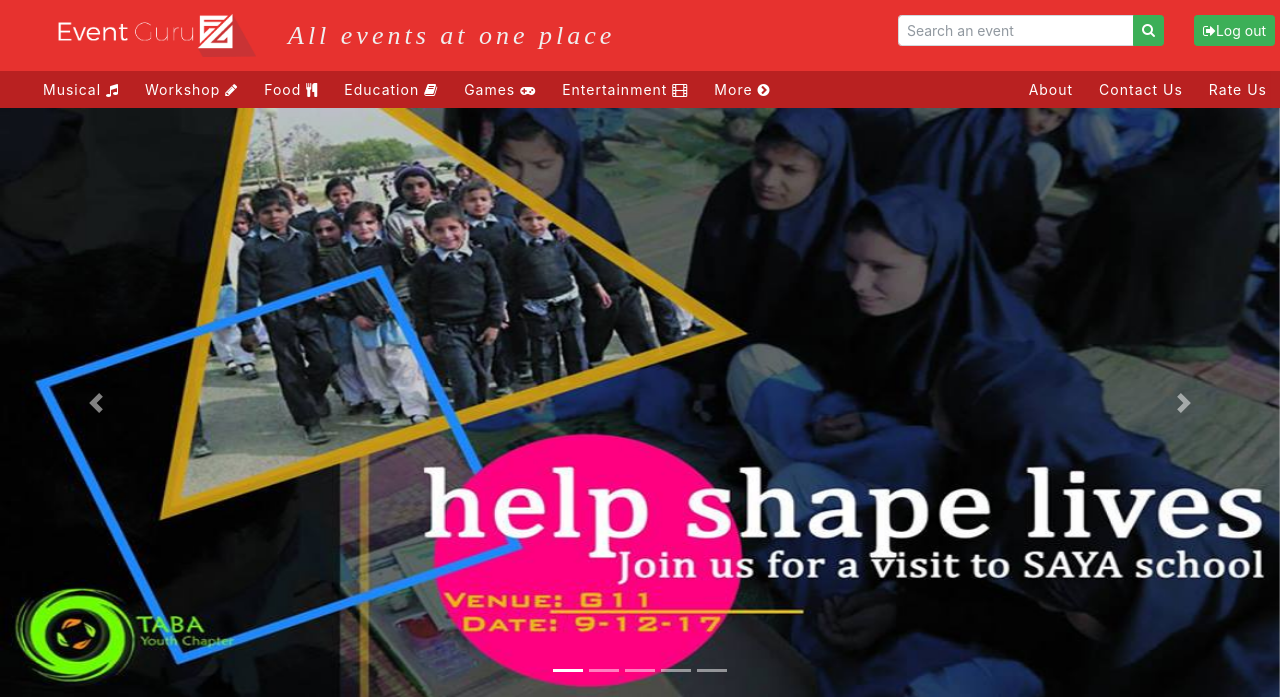
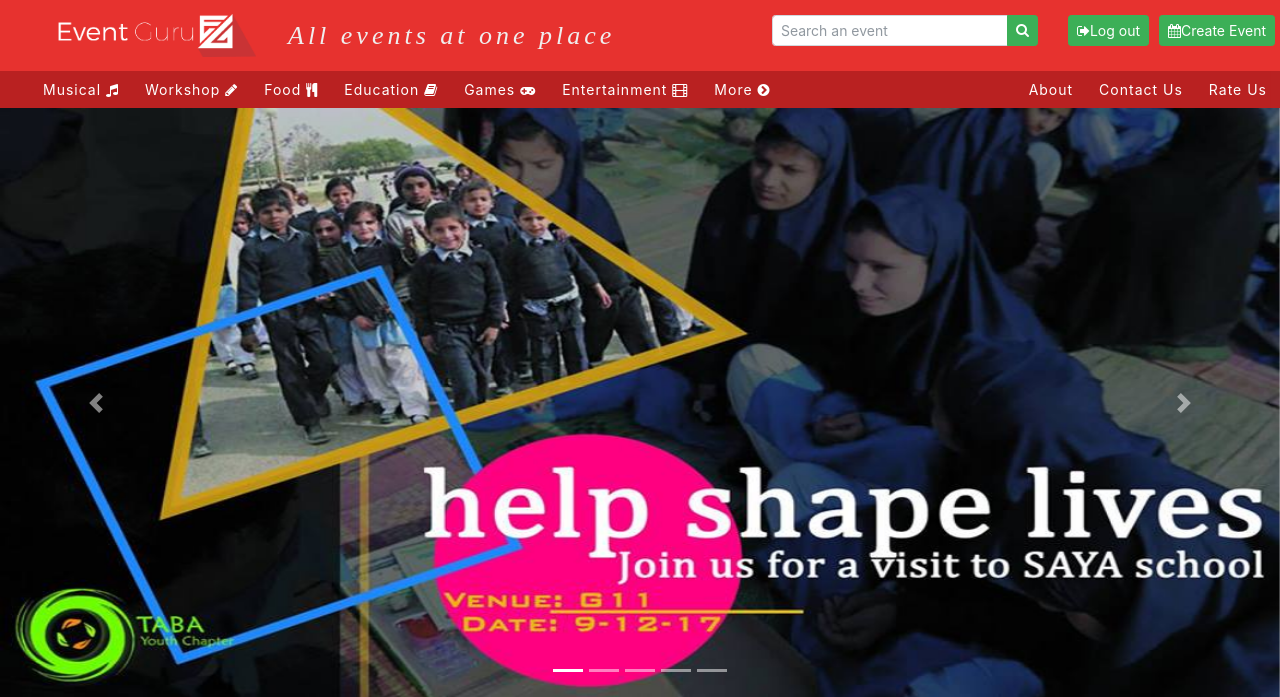
Before and after one commit to Syeda-Urooj-Fatima/EventGuru, a PHP site: page /index.php in a window 1280 px wide. Shown: the top 697 px of the page. Run offline with PHP 8.4, Linux system fonts and the light colour scheme; the visitor is signed in with stand-in values (Sample User, id 1); some libraries are stand-ins or nearby versions.

Commit message:
added Event Create button dynamically

```diff
--- a/header.php
+++ b/header.php
@@ -42,7 +42,7 @@
 			});
 		</script>
 		<style>
-			#logout{
+			#logout,#create_event{
 				display:none;
 			}
 			a {
@@ -60,6 +60,10 @@
 			{
 				echo "<style> #login,#signup{display:none;}</style>";
 				echo "<style>#logout{display:inline;}</style>";
+			}
+			if($_SESSION["admin"]==true)
+			{
+				echo "<style>#create_event{display:inline;}</style>";
 			}
 		}
 	?>
@@ -104,6 +108,12 @@
 					<a href="logout.php?logout">
 					<button class="btn btn-success btn-sm" type="submit" id="logout" data-toggle="tooltip" title="Logout" >
 							<i class="fa fa-sign-out"></i>Log out</button>
+					</a>
+					</li>
+					<li class="nav-item">
+					<a href="create_event.html">
+					<button class="btn btn-success btn-sm" type="submit" id="create_event" data-toggle="tooltip" title="Create Event" >
+							<i class="fa fa-calendar"></i>Create Event</button>
 					</a>
 					</li>
 				</ul>
```
